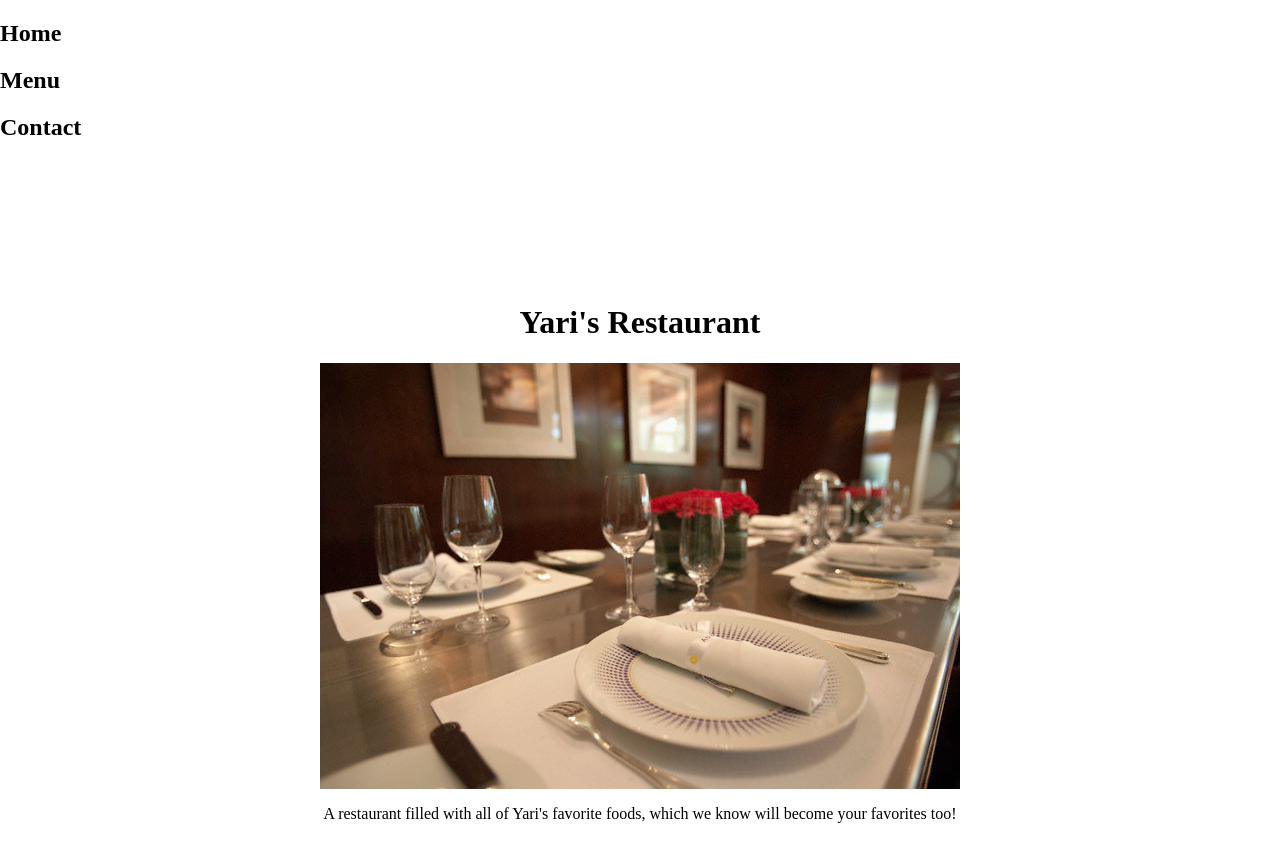
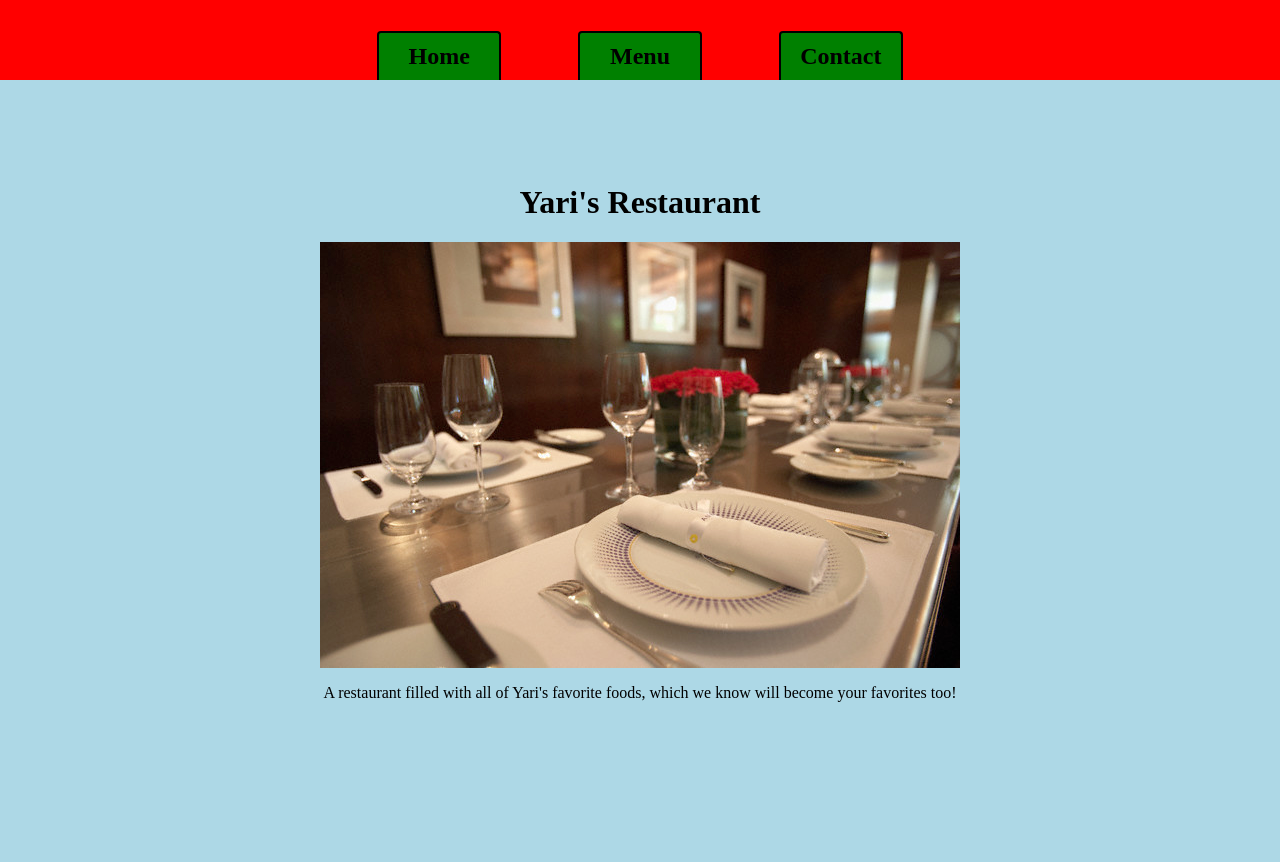
Before and after one commit to yari-dewalt/restaurant-page, a website built with webpack: page dist/index.html in a window 1280 px wide. After the commit the page ends 800 px from the top, so only its background shows below. Built offline with nearby package versions, Linux system fonts and the light colour scheme.

Commit message:
Style overall layout and navbar

```diff
--- a/src/style.css
+++ b/src/style.css
@@ -3,13 +3,51 @@ html {
     height: 100%;
     width: 100%;
     margin: 0;
+
+    display: flex;
+    flex-direction: column;
+    align-items: center;
+
+    background-color: lightblue;
 }
 
 #content {
     height: 100%;
-    width: 100%;
+    width: 80%;
+
     display: flex;
     justify-content: center;
     align-items: center;
     flex-direction: column;
 }
+
+#header {
+    width: 100%;
+}
+
+.navbar {
+    height: 80px;
+    background-color: red;
+    display: flex;
+    justify-content: center;
+    align-items: flex-end;
+    gap: 6%;
+}
+
+.navbar h2 {
+    margin: 0;
+    width: 100px;
+    padding: 10px;
+
+    background-color: green;
+
+    border: black solid 2px;
+    border-bottom: 0px;
+    border-radius: 4px 4px 0px 0px;
+
+    text-align: center;
+}
+
+.navbar h2:hover {
+    cursor: pointer;
+}
```
